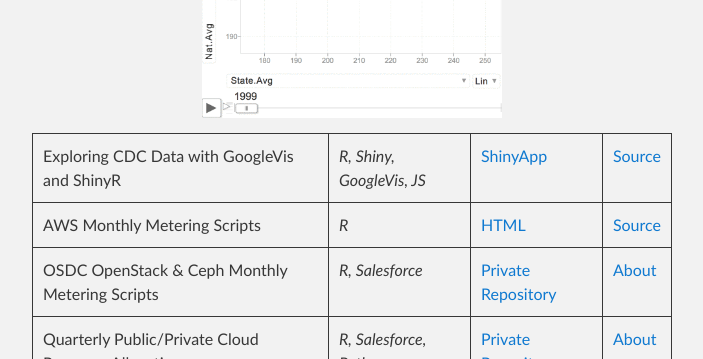
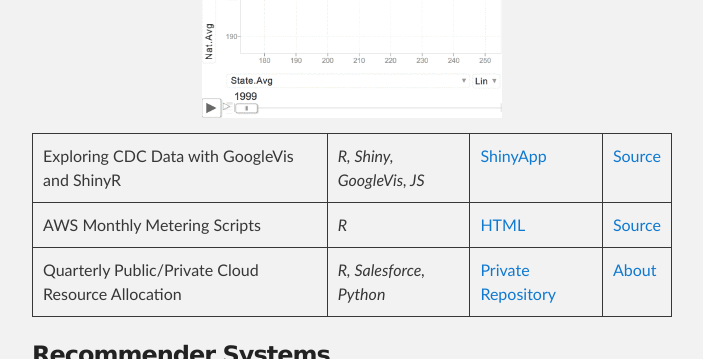
Before and after one commit to wwells/wwells.github.io, a Jekyll site: the page built from index.md, in a window 1280 px wide and 900 px high, scrolled down 891 px, cut to the strip 0-359 px from the top of the window. Shown: the whole strip, without its empty margins (288-991 px from the left). Built offline with Jekyll 4.4.1, drawn with Linux system fonts in a browser that asks for light colours; our own code applies the rules of GitHub Pages for plain Markdown files.

Commit message:
feat(site): update viz

```diff
--- a/index.md
+++ b/index.md
@@ -11,7 +11,6 @@ Bias Variance Tradeoff - Polynomial Model Fit for GLM | _R_ | [HTML](https://wwe
 
 Exploring CDC Data with GoogleVis and ShinyR | _R, Shiny, GoogleVis, JS_ | [ShinyApp](https://wwells.shinyapps.io/cdc-wonder-googlevis/) | [Source](https://github.com/wwells/CUNY_DATA_608/tree/master/section3)
 AWS Monthly Metering Scripts | _R_ | [HTML](https://occ-data.github.io/BrainCommonsReports/MeteringTEST.html) | [Source](https://github.com/occ-data/BrainCommonsReports/blob/master/MeteringTEST.Rmd)
-OSDC OpenStack & Ceph Monthly Metering Scripts | _R, Salesforce_ | [Private Repository](https://github.com/uc-cdis/cdis-wiki/tree/master/osdc_meteringreports) | [About](https://www.opensciencedatacloud.org/support/intro.html#osdc-resource-allocations)
 Quarterly Public/Private Cloud Resource Allocation | _R, Salesforce, Python_ | [Private Repository](https://github.com/LabAdvComp/quarterly_resource_allocation_model) | [About](https://www.opensciencedatacloud.org/support/intro.html#osdc-resource-allocations)
 
 ### Recommender Systems
```
Also changed, not shown: 2 other files.
